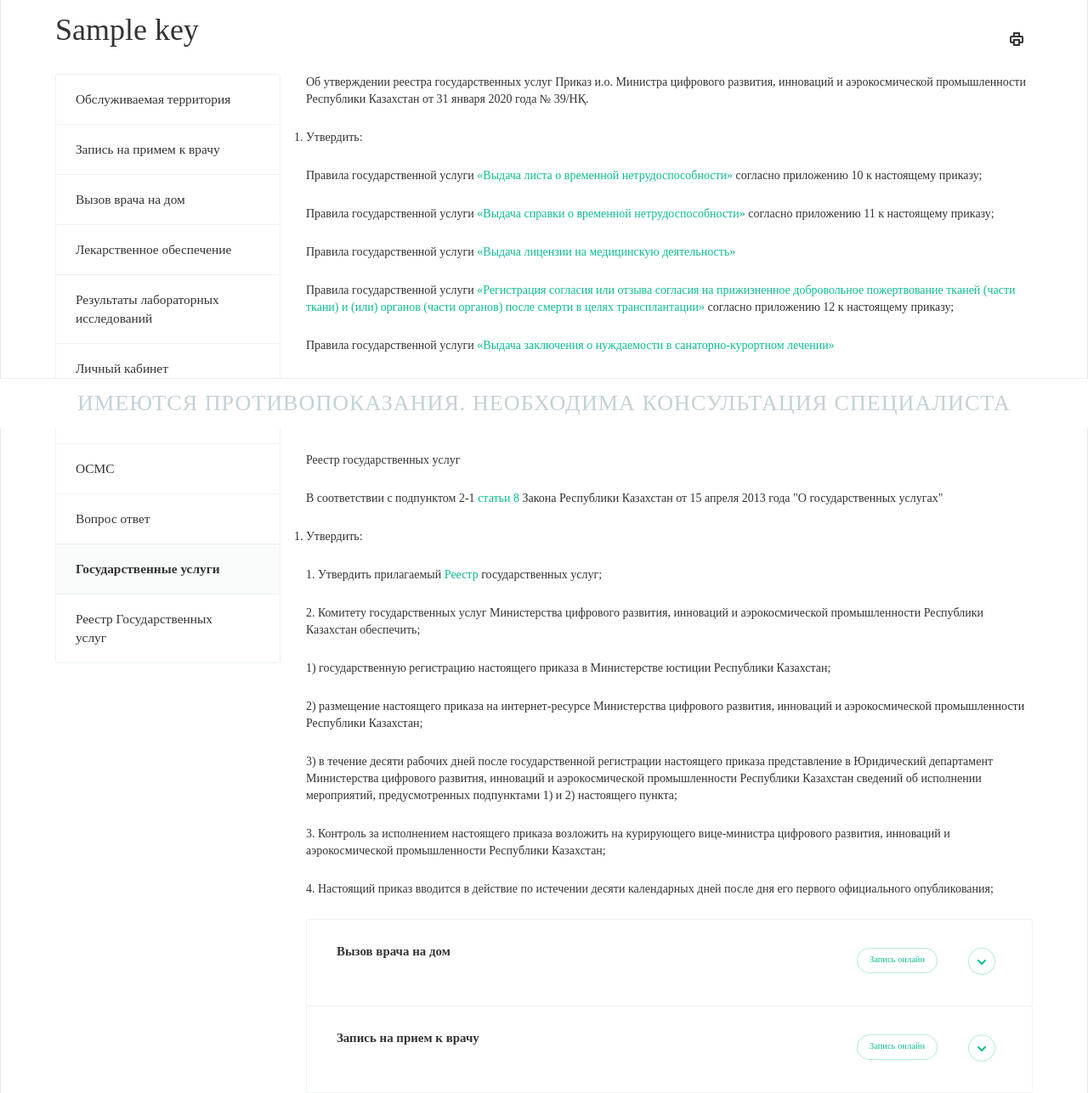
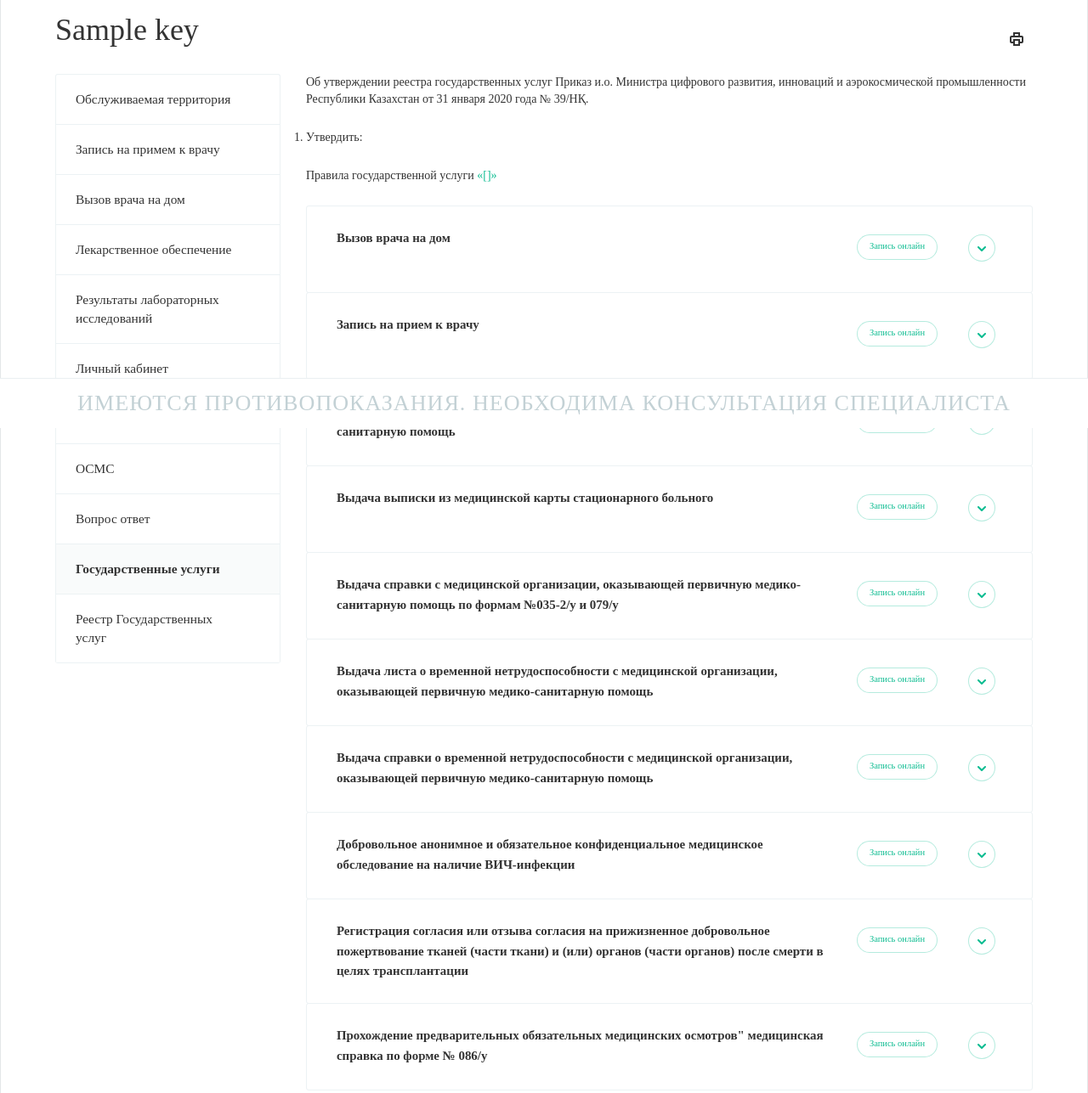
Before and after one commit to XcenaX/Almazmed, a Django app: template main/templates/goverment_services.html in a window 1280 px wide. Shown: the part 296-1583 px from the top of the page at 85% size. Run offline with Django 3.2, Linux system fonts and the light colour scheme; tables that the repository leaves empty hold one stand-in row (values such as "Sample post"); the template is opened without the code that fills it: values that come from a table or form of the project are taken from there, most other values are stand-ins (such as "Sample title", 1, 10 or a date in 2020); some libraries are stand-ins or nearby versions; some web fonts are replaced.

Commit message:
gov services

```diff
--- a/main/admin.py
+++ b/main/admin.py
@@ -17,3 +17,4 @@ admin.site.register(Letter)
 admin.site.register(ServiceType)
 admin.site.register(Service)
 admin.site.register(DirectorBlog)
+admin.site.register(GovermentService)
--- a/main/models.py
+++ b/main/models.py
@@ -14,10 +14,18 @@ class QualificationDocument(models.Model):
     def __str__(self):
         return self.name
 
+
+class GovermentService(models.Model):
+    name = models.TextField(default="")
+    file = models.FileField(upload_to='gov_services_files', blank=True, null=True)
+    def __str__(self):
+        return self.name
+
 class City(models.Model):
     name = models.TextField(default="")
     en_name = models.TextField(default="")
     serviced_area_file = models.FileField(upload_to='services_areas', blank=True, null=True)
+    gos_services = models.ManyToManyField(GovermentService, null=True, blank=True)
     def __str__(self):
         return self.name
 
--- a/main/templates/goverment_services.html
+++ b/main/templates/goverment_services.html
@@ -115,35 +115,11 @@
                         <ol>
                             <li>Утвердить:</li>
                         </ol>
-                        <p>Правила государственной услуги <a href="http://adilet.zan.kz/rus/docs/V1500010964">«Выдача листа о временной нетрудоспособности»</a> согласно приложению 10 к настоящему приказу;<br /></p>
-                        <p>Правила государственной услуги <a href="http://adilet.zan.kz/rus/docs/V1500010964">«Выдача справки о временной нетрудоспособности»</a> согласно приложению 11 к настоящему приказу;<br /></p>
-                        <p>Правила государственной услуги <a href="http://adilet.zan.kz/rus/docs/V2000020809">«Выдача лицензии на медицинскую деятельность»</a><br /></p>
-                        <p>
-                            Правила государственной услуги
-                            <a href="http://adilet.zan.kz/rus/docs/V2000020662">«Регистрация согласия или отзыва согласия на прижизненное добровольное пожертвование тканей (части ткани) и (или) органов (части органов) после смерти в целях трансплантации»</a>
-                            согласно приложению 12 к настоящему приказу;<br />
-                        </p>
-                        <p>Правила государственной услуги <a href="http://adilet.zan.kz/rus/docs/V1500012204">«Выдача заключения о нуждаемости в санаторно-курортном лечении»</a><br /></p>
-                        <p>Правила государственной услуги <a href="http://adilet.zan.kz/rus/docs/V18U0004465">«Прохождение предварительных обязательных медицинских осмотров»</a><br /></p>
-                        <p>Правила государственной услуги <a href="http://adilet.zan.kz/rus/docs/V2000021557">«Выдача справки о допуске к управлению транспортным средством»</a><br /></p>
+                        {%for govservice in govservices%}
+                            <p>Правила государственной услуги <a href="{{govservice.file.url}}">«{{govservice.name}}»</a> <br /></p>
+                        {%endfor%}
 
-                        <p>
-                            Реестр государственных услуг
-                        </p>
-                        <p>В соответствии с подпунктом 2-1 <a href="http://adilet.zan.kz/rus/docs/Z1300000088#z17">статьи 8 </a> Закона Республики Казахстан от 15 апреля 2013 года "О государственных услугах"</p>
-                        <ol>
-                            <li>Утвердить:</li>
-                        </ol>
-                        <p>1. Утвердить прилагаемый <a href="http://adilet.zan.kz/rus/docs/V2000019982#z14"> Реестр </a> государственных услуг;<br /></p>
-                        <p>2. Комитету государственных услуг Министерства цифрового развития, инноваций и аэрокосмической промышленности Республики Казахстан обеспечить;<br /></p>
-                        <p>1) государственную регистрацию настоящего приказа в Министерстве юстиции Республики Казахстан;<br /></p>
-                        <p>2) размещение настоящего приказа на интернет-ресурсе Министерства цифрового развития, инноваций и аэрокосмической промышленности Республики Казахстан;<br /></p>
-                        <p>
-                            3) в течение десяти рабочих дней после государственной регистрации настоящего приказа представление в Юридический департамент Министерства цифрового развития, инноваций и аэрокосмической промышленности Республики Казахстан сведений
-                            об исполнении мероприятий, предусмотренных подпунктами 1) и 2) настоящего пункта;<br />
-                        </p>
-                        <p>3. Контроль за исполнением настоящего приказа возложить на курирующего вице-министра цифрового развития, инноваций и аэрокосмической промышленности Республики Казахстан;<br /></p>
-                        <p>4. Настоящий приказ вводится в действие по истечении десяти календарных дней после дня его первого официального опубликования;<br /></p>
+
 
                         <div class="item-views list sections blocks prices-elements">
                             <div class="items row">
--- a/main/views.py
+++ b/main/views.py
@@ -610,6 +610,7 @@ def goverment_services(request, city):
         "path": [{"Пациенту": "/"+current_city.en_name+"/patients"},{"Государственные услуги": request.META.get('PATH_INFO', None)}],
         "cities": cities,
         "city": current_city,
+        "govservices": current_city.gos_services.all(),
         "leaders": leaders,
         "phone": phone,
         "branches": branches,
```
Also changed, not shown: main/migrations/0043_govermentfile_govermentservice.py (added), main/migrations/0044_auto_20210513_1231.py (added), main/migrations/0045_city_gos_services.py (added), 1 other file.
